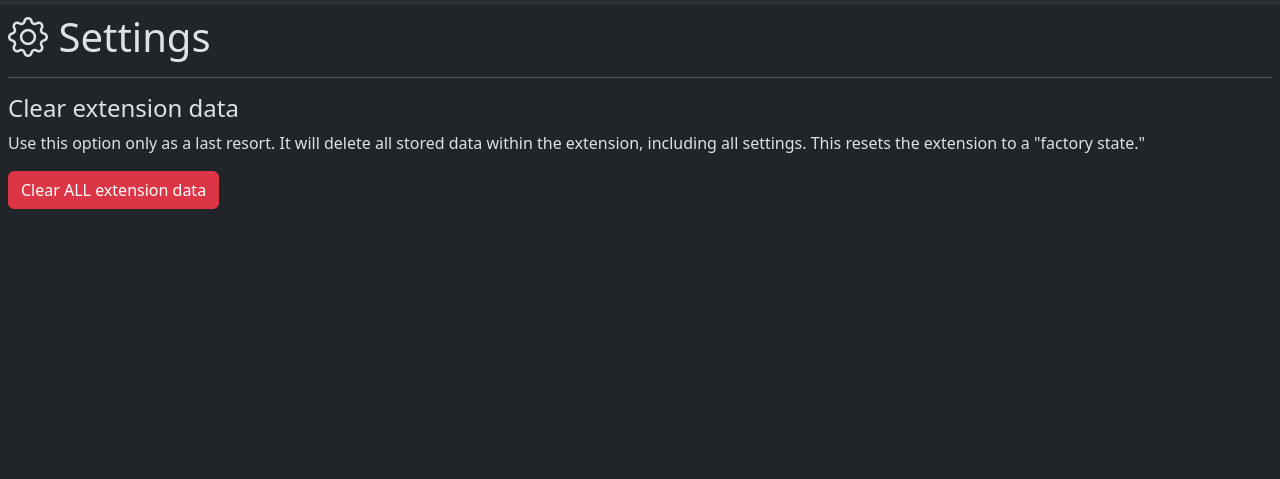
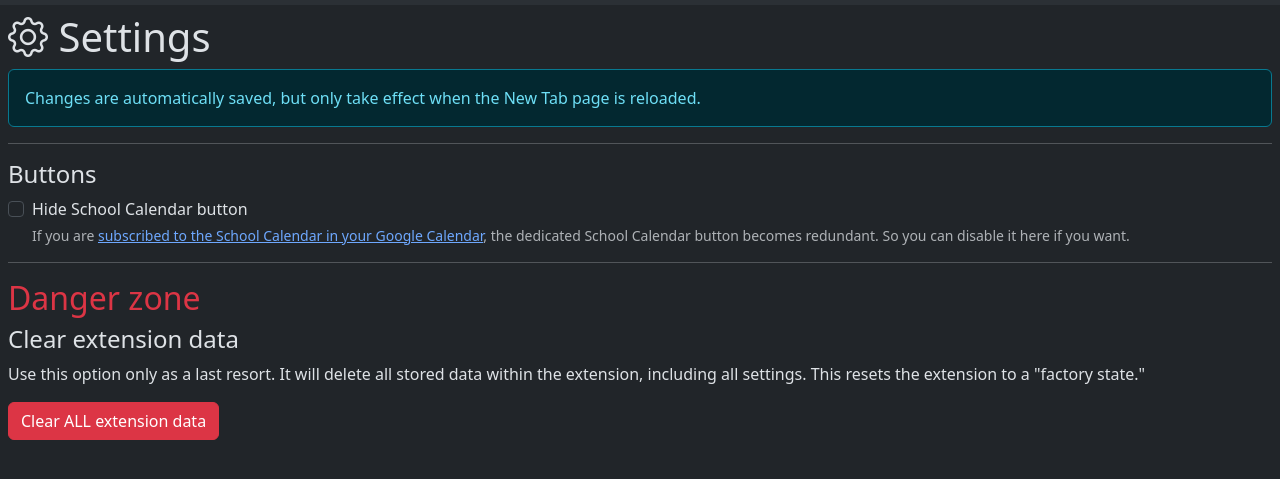
Before and after one commit to spp-programming/SPPrep-New-Tab-Next, a browser extension: page src/options.html in a window 1280 px wide. Shown: the part 51-530 px from the top of the page. Drawn offline with Linux system fonts and the light colour scheme.

Commit message:
aaaaaaaaaaaaaaaaa

```diff
--- a/src/options.html
+++ b/src/options.html
@@ -40,11 +40,23 @@
     </nav>
     <div class="content">
         <h1><i class="bi bi-gear"></i> Settings</h1>
+        <div class="alert alert-info" role="alert">
+            Changes are automatically saved, but only take effect when the New Tab page is reloaded.
+        </div>
         <hr>
         <div class="alert alert-success align-items-center alert-dismissible fade show" id="extension-data-cleared-alert" role="alert" hidden>
             <span><i class="bi bi-check-circle"></i> Cleared extension data! You will need to reload any existing open New Tab pages.</span>
             <button type="button" class="btn-close" data-bs-dismiss="alert" aria-label="Close"></button>
         </div>
+
+        <h4>Buttons</h4>
+        <div class="form-check">
+            <input class="form-check-input" type="checkbox" value="" id="hide-school-calendar-check" aria-describedby="hide-school-calendar-help">
+            <label class="form-check-label" for="hide-school-calendar-check">Hide School Calendar button</label>
+            <p class="form-text" id="hide-school-calendar-help">If you are <a href="https://calendar.google.com/calendar/r?cid=144grand@gmail.com&cid=j2u1oqdhka8e0v1o4p5t6avcjk@group.calendar.google.com&cid=j62aodeshq58d2u3la7pi9b8os@group.calendar.google.com&cid=4pjksvuk9if0th7fa6tp1ainoo@group.calendar.google.com">subscribed to the School Calendar in your Google Calendar</a>, the dedicated School Calendar button becomes redundant. So you can disable it here if you want.</p>
+        </div>
+        <hr>
+        <h2 class="text-danger">Danger zone</h2>
         <h4 id="clear-data-heading">Clear extension data</h4>
         <p>Use this option only as a last resort. It will delete all stored data within the extension, including all settings. This resets the extension to a "factory state."</p>
         <button type="button" class="btn btn-danger" data-bs-toggle="modal" data-bs-target="#clear-everything-modal">Clear ALL extension data</button>
```
